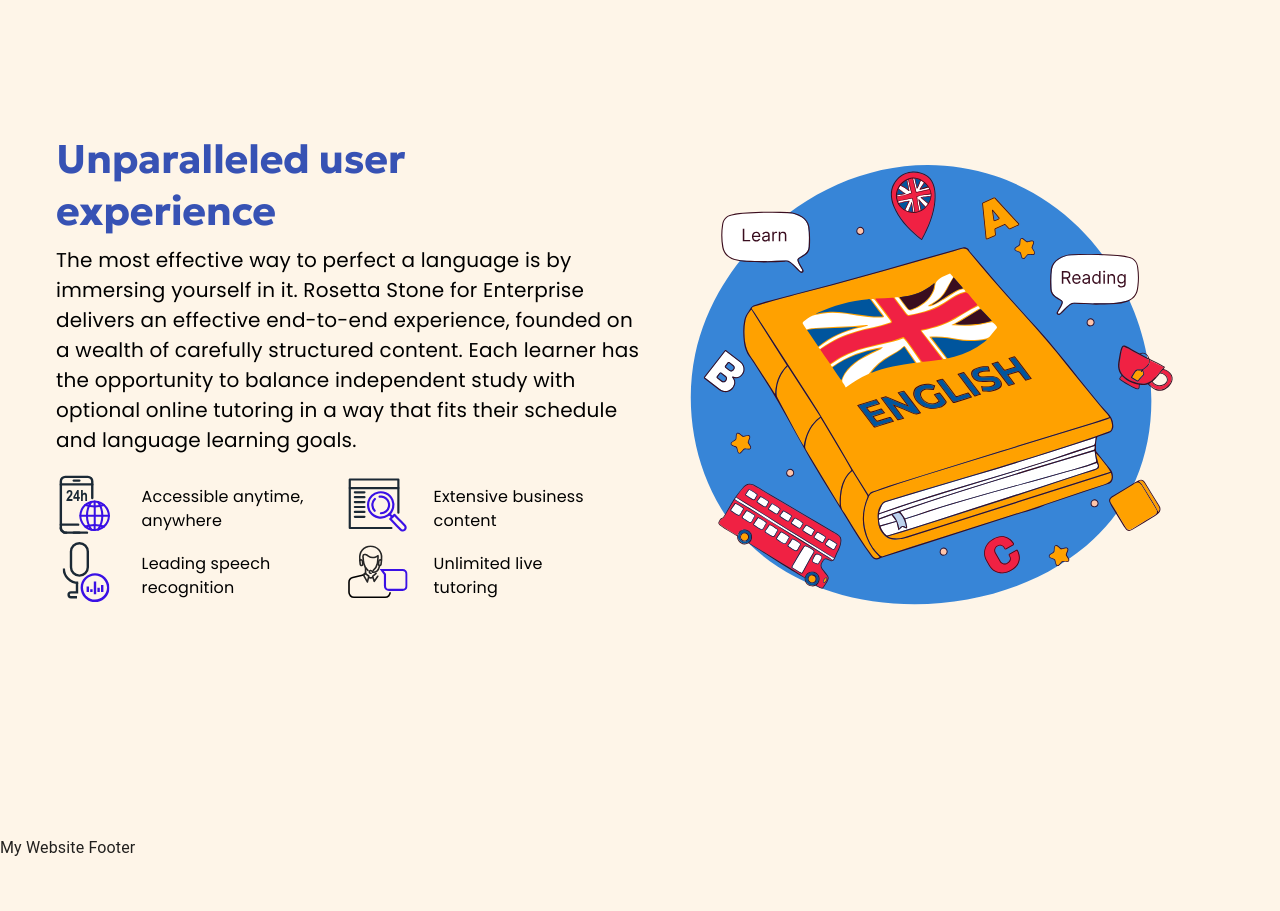
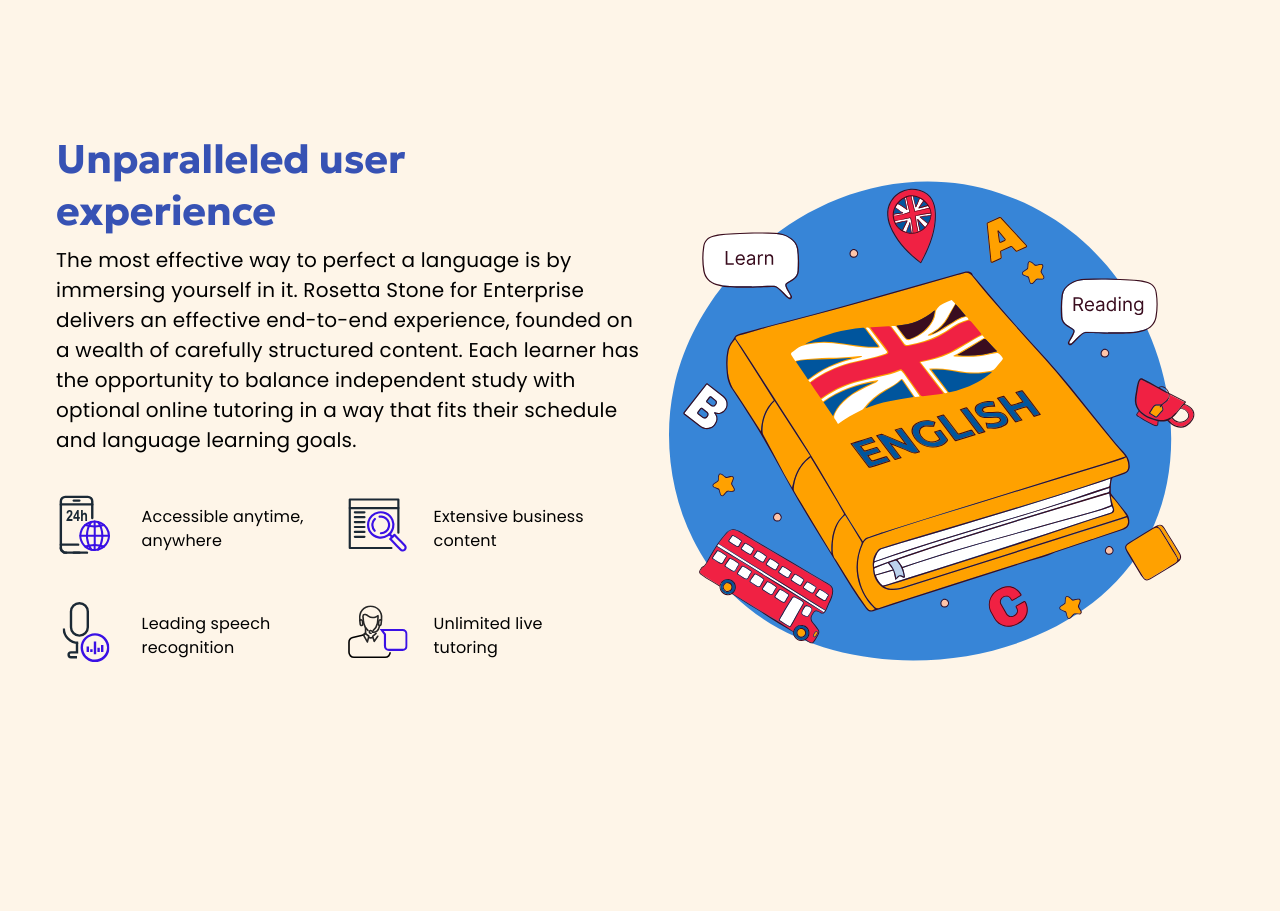
Before and after one commit to Nurtimax/bilimgual, a Next.js app: page / in a window 1280 px wide. Shown: the part 1240-2151 px from the top of the page. Before the commit the page ends 2100 px from the top, so only its background shows below. Built offline with nearby package versions, Linux system fonts and the light colour scheme.

Commit message:
fix it experience position

```diff
--- a/src/component/user-experience/ExperienceCardList.tsx
+++ b/src/component/user-experience/ExperienceCardList.tsx
@@ -22,7 +22,7 @@
 
 const ExperienceCardList = memo(() => {
    return (
-      <Grid container py={2.5}>
+      <Grid container py={4} rowSpacing={5}>
          {experienceCards.map(({ id, ...card }) => (
             <Grid key={id} item xs={6}>
                <ExperienceCard {...card} />
--- a/src/component/user-experience/index.tsx
+++ b/src/component/user-experience/index.tsx
@@ -8,12 +8,22 @@
 const MainUserExperience = () => {
    return (
       <Grid container py={10}>
-         <Grid item xs={6} md={6} sm={12} lgMobile={12} mdMobile={12} smMobile={12}>
+         <Grid
+            item
+            xs={6}
+            md={6}
+            sm={12}
+            lgMobile={12}
+            mdMobile={12}
+            smMobile={12}
+            alignContent="space-around"
+            display="grid"
+         >
             <Typography variant="h2" color="#3752B4" pt={1}>
                Unparalleled user <br /> experience
             </Typography>
 
-            <Typography variant="body2" pt={1}>
+            <Typography variant="body2" py={1}>
                The most effective way to perfect a language is by immersing yourself in it. Rosetta Stone for Enterprise
                delivers an effective end-to-end experience, founded on a wealth of carefully structured content. Each
                learner has the opportunity to balance independent study with optional online tutoring in a way that fits
```
